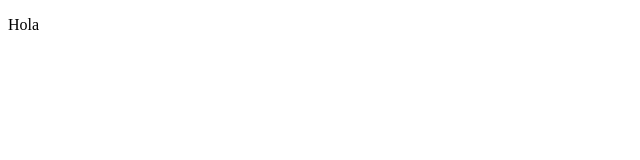
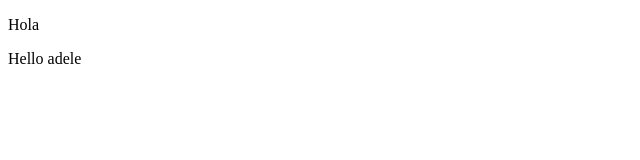
Before and after one commit to UgarteLovato/Git-Youtube, a plain HTML site: page index.html in a window 1280 px wide. Shown: the full height of the page, 0-640 px from the left. Drawn offline with Linux system fonts and the light colour scheme.

Commit message:
index con adele

```diff
--- a/index.html
+++ b/index.html
@@ -7,5 +7,6 @@
 </head>
 <body>
     <p>Hola</p>
+    <p>Hello adele</p>
 </body>
 </html>
```
